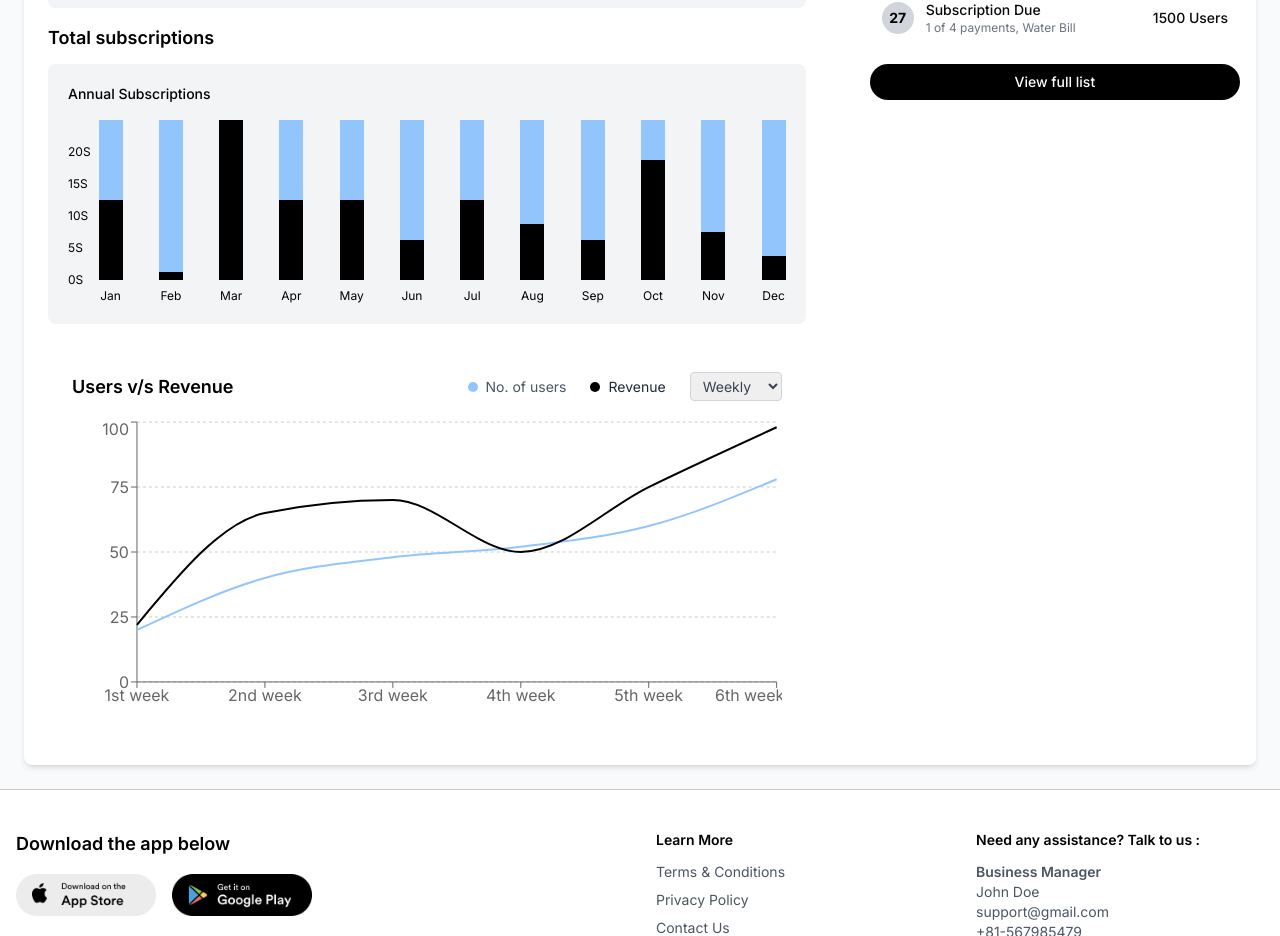
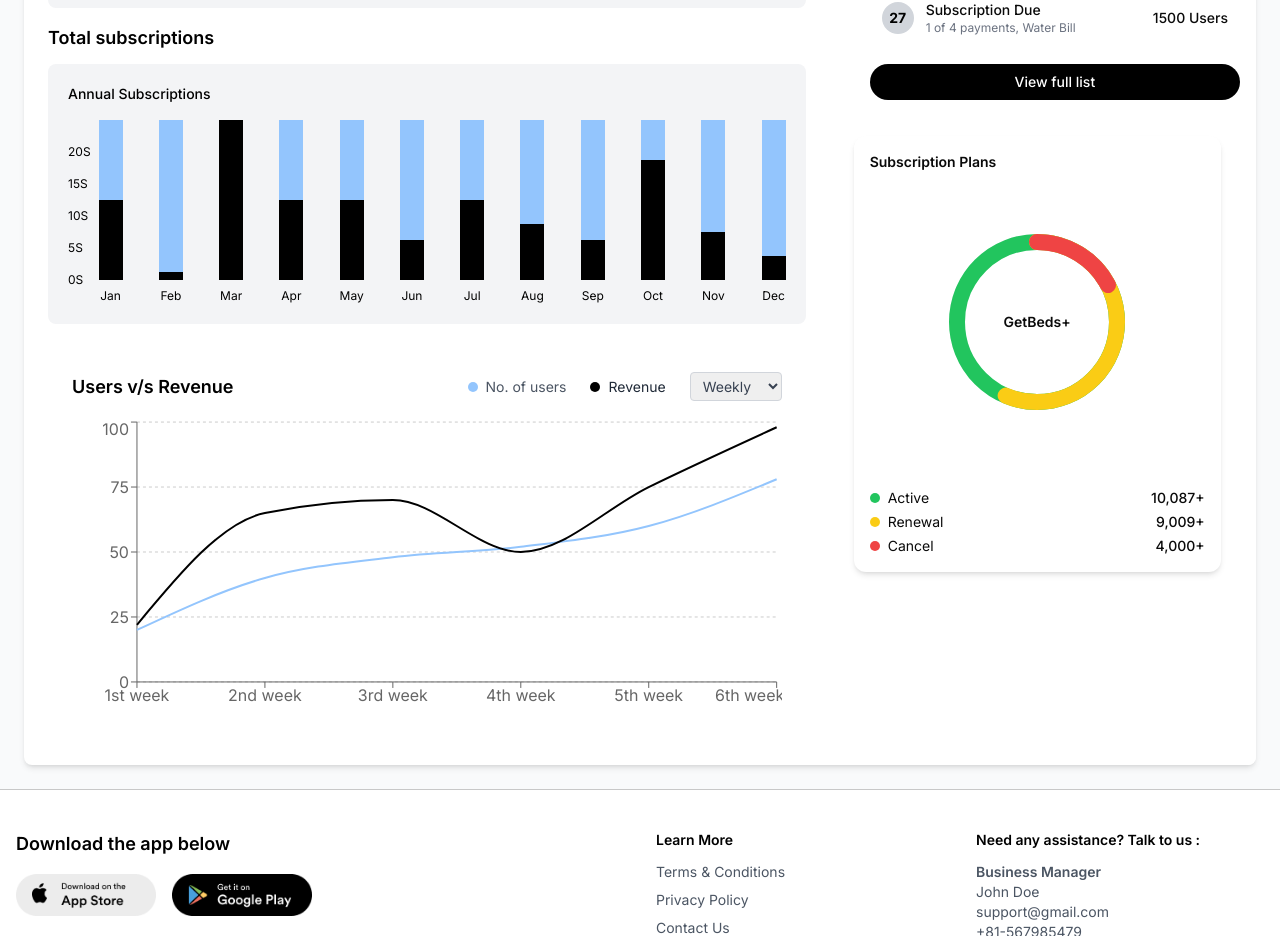
Before and after one commit to Sunil-jangid/getbeds-admin, a Next.js app: page /dashboard/subscription in a window 1280 px wide. Shown: the part 986-1922 px from the top of the page. Built offline with nearby package versions, Linux system fonts and the light colour scheme.

Commit message:
updation

```diff
--- a/src/app/dashboard/subscription/page.tsx
+++ b/src/app/dashboard/subscription/page.tsx
@@ -15,6 +15,15 @@ const dateData1 = [
   { date: "Jan 12", change: "+20%", value: 20 },
   { date: "Jan 13", change: "-12%", value: -12 },
 ];
+const subscriptionData4 = [
+  { label: "Active", value: 10087, color: "#22C55E" }, // green
+  { label: "Renewal", value: 9009, color: "#FACC15" },  // yellow
+  { label: "Cancel", value: 4000, color: "#EF4444" },    // red
+];
+
+// Helper to get circle dash offset
+const getStrokeDashoffset = (value: number, total: number) =>
+  2 * Math.PI * 50 * (1 - value / total);
 
 type SubscriptionItem = {
   day: number;
@@ -252,7 +261,8 @@ const Dashboard = () => {
   const data = allData[selectedRange];
   const [hoveredIndex, setHoveredIndex] = useState<number | null>(null);
   const [selectedDate, setSelectedDate] = useState("Jan 10");
-
+  const total = subscriptionData4.reduce((acc, item) => acc + item.value, 0);
+  let offset = 0;
   return (
     <div className="p-6 bg-gray-50 min-h-screen">
         <div className="mb-5 flex items-center bg-gray-100 rounded-full px-4 py-2 w-full max-w-md shadow-md">
@@ -508,6 +518,62 @@ const Dashboard = () => {
     View full list
   </button>
 </div>
+<div className="bg-white p-4 rounded-xl shadow-md w-[367px] h-[436px] flex flex-col items-center justify-between mt-5">
+      <div className="w-full flex justify-between items-center">
+        <h2 className="text-sm font-semibold">Subscription Plans</h2>
+      </div>
+
+      <div className="relative w-48 h-48">
+        <svg width="100%" height="100%" viewBox="0 0 120 120">
+          <circle
+            cx="60"
+            cy="60"
+            r="50"
+            fill="none"
+            stroke="#F3F4F6"
+            strokeWidth="10"
+          />
+          {subscriptionData4.map((item, index) => {
+            const valueOffset = getStrokeDashoffset(item.value, total);
+            const circle = (
+              <circle
+                key={item.label}
+                cx="60"
+                cy="60"
+                r="50"
+                fill="none"
+                stroke={item.color}
+                strokeWidth="10"
+                strokeDasharray={2 * Math.PI * 50}
+                strokeDashoffset={offset}
+                strokeLinecap="round"
+                transform="rotate(-90 60 60)"
+              />
+            );
+            offset += (item.value / total) * 2 * Math.PI * 50;
+            return circle;
+          })}
+        </svg>
+        <div className="absolute inset-0 flex items-center justify-center text-sm font-semibold">
+          GetBeds+
+        </div>
+      </div>
+
+      <div className="space-y-1 mt-4 w-full">
+        {subscriptionData4.map((item) => (
+          <div key={item.label} className="flex items-center gap-2 text-sm">
+            <span
+              className="w-2.5 h-2.5 rounded-full"
+              style={{ backgroundColor: item.color }}
+            ></span>
+            <span className="flex-1">{item.label}</span>
+            <span className="font-medium">
+              {item.value.toLocaleString()}+
+            </span>
+          </div>
+        ))}
+      </div>
+    </div>
 
     </div>
 </div>
```
